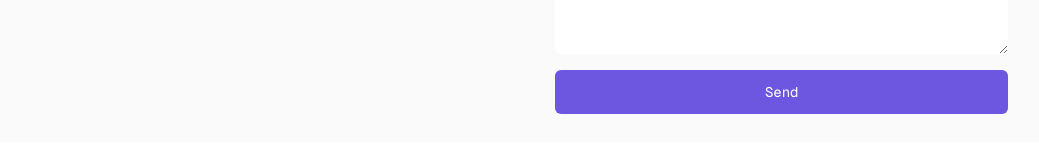
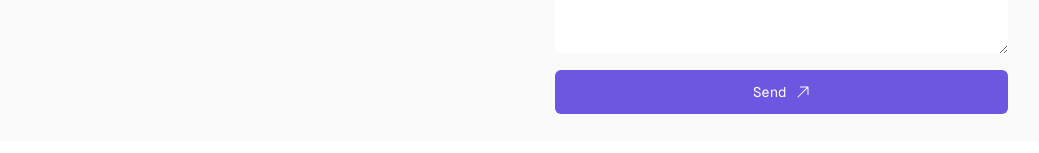
Before and after one commit to standimitrovv/portfolio-23, a React (Vite) app: page / in a window 1280 px wide. Shown: the part 489-642 px from the top of the page, without its empty margins (120-1159 px from the left). Built offline with nearby package versions, Linux system fonts and the light colour scheme.

Commit message:
chore: install heroicons

```diff
--- a/package.json
+++ b/package.json
@@ -10,6 +10,7 @@
     "preview": "vite preview"
   },
   "dependencies": {
+    "@heroicons/react": "^2.0.18",
     "react": "^18.2.0",
     "react-dom": "^18.2.0"
   },
--- a/src/features/contact/components/ContactForm.tsx
+++ b/src/features/contact/components/ContactForm.tsx
@@ -1,3 +1,5 @@
+import { ArrowUpRightIcon } from '@heroicons/react/24/solid';
+
 export const ContactForm = () => {
   return (
     <form
@@ -36,9 +38,10 @@ export const ContactForm = () => {
 
       <button
         type='submit'
-        className='bg-activeText py-2 rounded-md text-white'
+        className='bg-activeText py-2 rounded-md text-white flex justify-center items-center gap-2'
       >
-        Send
+        <span>Send</span>
+        <ArrowUpRightIcon className='h-4 w-4' />
       </button>
     </form>
   );
```
Also changed, not shown: 1 other file (tests, documents, lock files or other folders).
